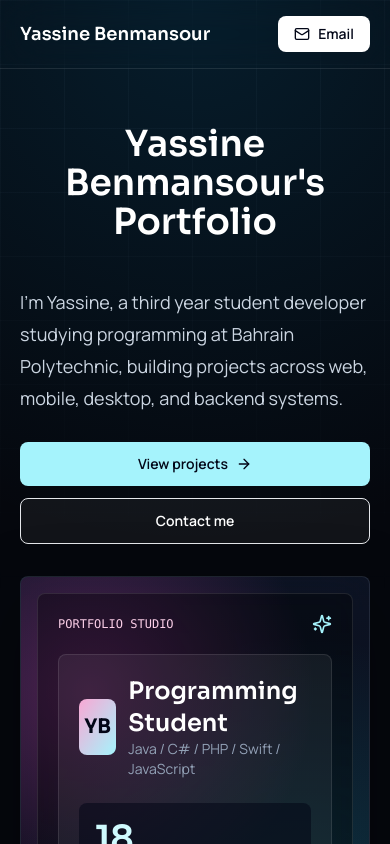
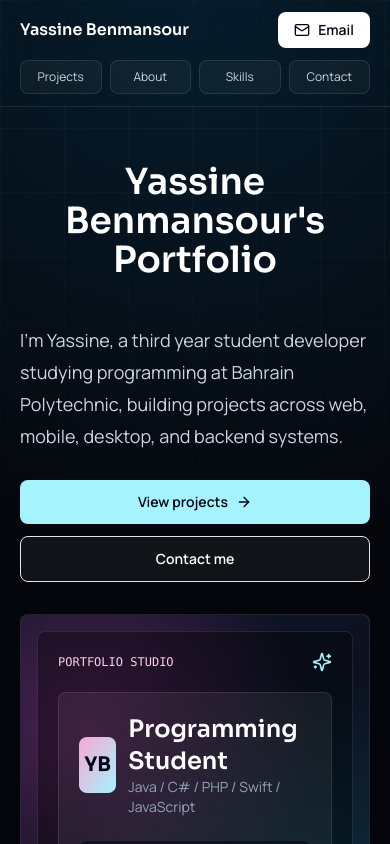
Before and after one commit to YassineBenmansourPoly/Portfolio, a Next.js app: page / in a window 390 px wide. Shown: the top 844 px of the page. Built offline with nearby package versions, Linux system fonts and the light colour scheme.

Commit message:
Improve portfolio mobile navigation

```diff
--- a/app/page.tsx
+++ b/app/page.tsx
@@ -10,6 +10,13 @@ import { ProjectModal } from "@/components/ProjectModal";
 const languages = ["Java", "C#", "HTML", "CSS", "PHP", "JavaScript", "Swift", "SQL"];
 
 const tools = ["Visual Studio", "VS Code", ".NET", "GitHub", "Xcode", "MySQL", "SQL Server", "Figma"];
+
+const navItems = [
+  { label: "Projects", href: "#projects" },
+  { label: "About", href: "#about" },
+  { label: "Skills", href: "#skills" },
+  { label: "Contact", href: "#contact" }
+];
 
 function SectionHeader({ label, title, description }: { label: string; title: string; description: string }) {
   return (
@@ -43,17 +50,23 @@ export default function Home() {
       <div className="pointer-events-none absolute inset-0 bg-[radial-gradient(circle_at_50%_0%,rgba(14,165,233,0.14),transparent_34rem)]" />
 
       <header className="sticky top-0 z-40 border-b border-white/10 bg-ink/72 backdrop-blur-xl">
-        <nav className="mx-auto flex max-w-7xl items-center justify-between px-5 py-4 sm:px-8">
-          <a href="#top" className="font-display text-lg font-semibold text-white">Yassine Benmansour</a>
-          <div className="hidden items-center gap-7 text-sm text-slate-300 md:flex">
-            <a className="transition hover:text-white" href="#projects">Projects</a>
-            <a className="transition hover:text-white" href="#about">About</a>
-            <a className="transition hover:text-white" href="#skills">Skills</a>
-            <a className="transition hover:text-white" href="#contact">Contact</a>
+        <nav className="mx-auto max-w-7xl px-5 py-3 sm:px-8 md:py-4">
+          <div className="flex items-center justify-between gap-4">
+            <a href="#top" className="font-display text-base font-semibold text-white sm:text-lg">Yassine Benmansour</a>
+            <div className="hidden items-center gap-7 text-sm text-slate-300 md:flex">
+              {navItems.map((item) => (
+                <a key={item.href} className="transition hover:text-white" href={item.href}>{item.label}</a>
+              ))}
+            </div>
+            <a className="focus-ring inline-flex items-center gap-2 rounded-lg bg-white px-4 py-2 text-sm font-semibold text-slate-950 transition hover:bg-cyan-100" href="mailto:yassine@example.com">
+              <Mail className="h-4 w-4" />Email
+            </a>
           </div>
-          <a className="focus-ring inline-flex items-center gap-2 rounded-lg bg-white px-4 py-2 text-sm font-semibold text-slate-950 transition hover:bg-cyan-100" href="mailto:yassine@example.com">
-            <Mail className="h-4 w-4" />Email
-          </a>
+          <div className="mt-3 grid grid-cols-4 gap-2 text-center text-xs text-slate-300 md:hidden">
+            {navItems.map((item) => (
+              <a key={item.href} className="focus-ring rounded-lg border border-white/10 bg-white/[0.04] px-2 py-2 transition hover:bg-white/10 hover:text-white" href={item.href}>{item.label}</a>
+            ))}
+          </div>
         </nav>
       </header>
 
@@ -99,7 +112,14 @@ export default function Home() {
             <label className="flex items-center gap-3 rounded-lg border border-white/10 bg-white/[0.06] px-4 py-3 transition focus-within:ring-4 focus-within:ring-cyan-300/30"><Search className="h-5 w-5 text-slate-400" /><input className="w-full bg-transparent text-sm text-white outline-none placeholder:text-slate-500" placeholder="Search projects, tools, or tech stack" value={query} onChange={(event) => setQuery(event.target.value)} /></label>
             <div className="flex flex-wrap gap-2">{categories.map((category) => <button key={category} className={`focus-ring rounded-lg border px-4 py-2 text-sm font-medium transition ${activeCategory === category ? "border-cyan-200/60 bg-cyan-200 text-slate-950" : "border-white/10 bg-white/[0.05] text-slate-300 hover:bg-white/10 hover:text-white"}`} onClick={() => setActiveCategory(category)}>{category}</button>)}</div>
           </div>
-          <div className="grid gap-5 md:grid-cols-2 xl:grid-cols-3">{visibleProjects.map((project) => <ProjectCard key={project.id} project={project} onOpen={setSelectedProject} />)}</div>
+          {visibleProjects.length ? (
+            <div className="grid gap-5 md:grid-cols-2 xl:grid-cols-3">{visibleProjects.map((project) => <ProjectCard key={project.id} project={project} onOpen={setSelectedProject} />)}</div>
+          ) : (
+            <div className="rounded-lg border border-white/10 bg-white/[0.04] px-5 py-12 text-center">
+              <p className="font-display text-2xl font-semibold text-white">No projects found</p>
+              <p className="mt-2 text-sm text-slate-400">Try another keyword or switch back to the All category.</p>
+            </div>
+          )}
         </div>
       </section>
 
```
